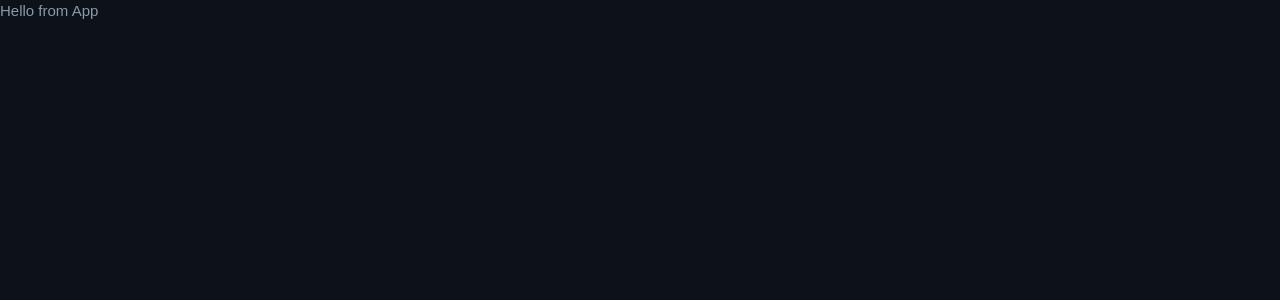
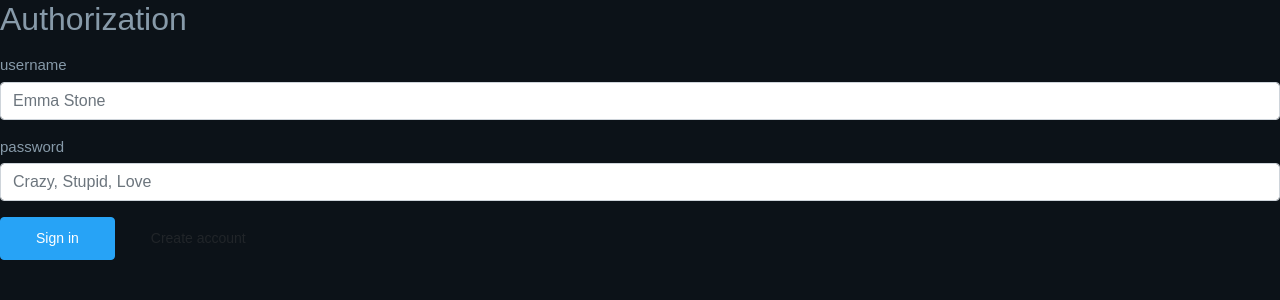
Before and after one commit to klavrenuk/schedule, a React (Create React App) app: page / in a window 1280 px wide. Shown: the top 300 px of the page. Built offline with nearby package versions, Linux system fonts and the light colour scheme; a web font is replaced by a local one.

Commit message:
html coding

```diff
--- a/src/App.jsx
+++ b/src/App.jsx
@@ -1,9 +1,11 @@
-import React from 'react'
+import React from 'react';
+
+import Auth from './components/auth/Auth';
 
 
 const App = () => {
     return (
-        <div>Hello from App</div>
+        <Auth />
     )
 }
 
--- /dev/null
+++ b/src/components/auth/Auth.jsx
@@ -0,0 +1,69 @@
+import React from 'react';
+import {Form, FormGroup, Button, Label, Input} from "reactstrap";
+
+import './auth.min.css';
+
+const options = [
+    {
+        name: 'username',
+        label: 'username',
+        type: 'text',
+        value: null,
+        placeholder: 'Emma Stone'
+    },
+    {
+        name: 'password',
+        label: 'password',
+        type: 'password',
+        value: null,
+        placeholder: 'Crazy, Stupid, Love'
+    }
+];
+
+const Auth = () => {
+
+    const run = () => {
+        console.log('run');
+    }
+
+    const createAccount = () => {
+        console.log('createAccount');
+    }
+
+    return (
+        <div className={'auth'}>
+            <Form>
+                <FormGroup>
+                    <h2>Authorization</h2>
+                </FormGroup>
+
+                {
+                    options.map((option) => {
+                        return (
+                            <FormGroup key={option.name}>
+                                <Label for={option.name}>{option.name}</Label>
+                                <Input
+                                    id={option.name}
+                                    name={option.name}
+                                    value={option.value}
+                                    placeholder={option.placeholder}
+                                />
+                            </FormGroup>
+                        )
+                    })
+                }
+
+                <FormGroup>
+                    <Button color={'primary'}
+                            onClick={run}
+                    >Sign in</Button>
+                    <Button color={'default'}
+                            onClick={createAccount}
+                    >Create account</Button>
+                </FormGroup>
+            </Form>
+        </div>
+    )
+}
+
+export default Auth;
--- a/src/css/config.less
+++ b/src/css/config.less
@@ -0,0 +1 @@
+@colorMain: #0000FF;
```
Also changed, not shown: src/components/auth/auth.less (added), src/components/auth/auth.min.css (added).
